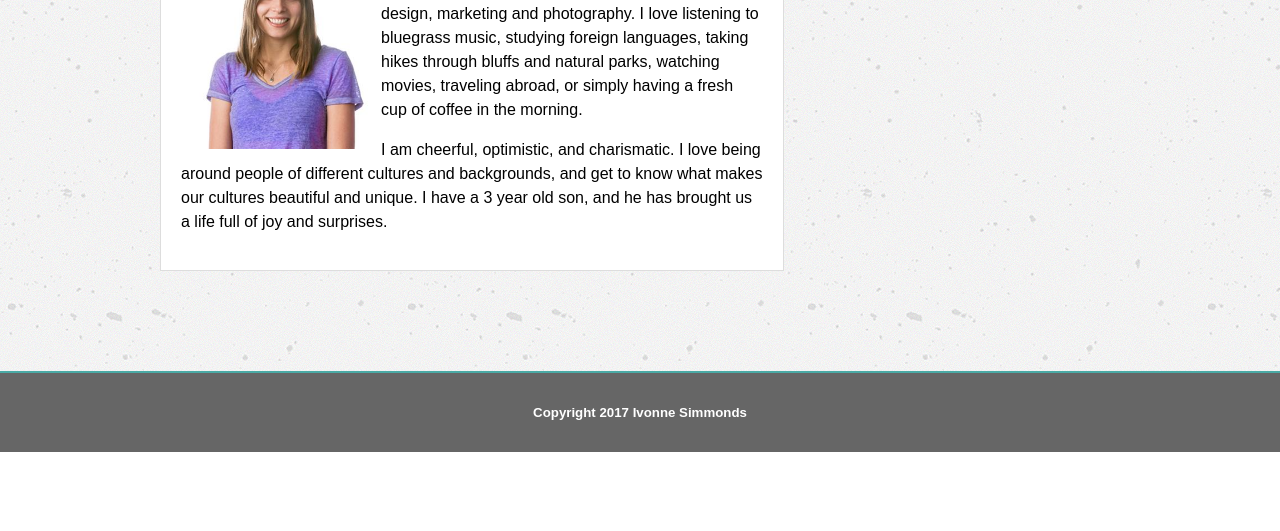
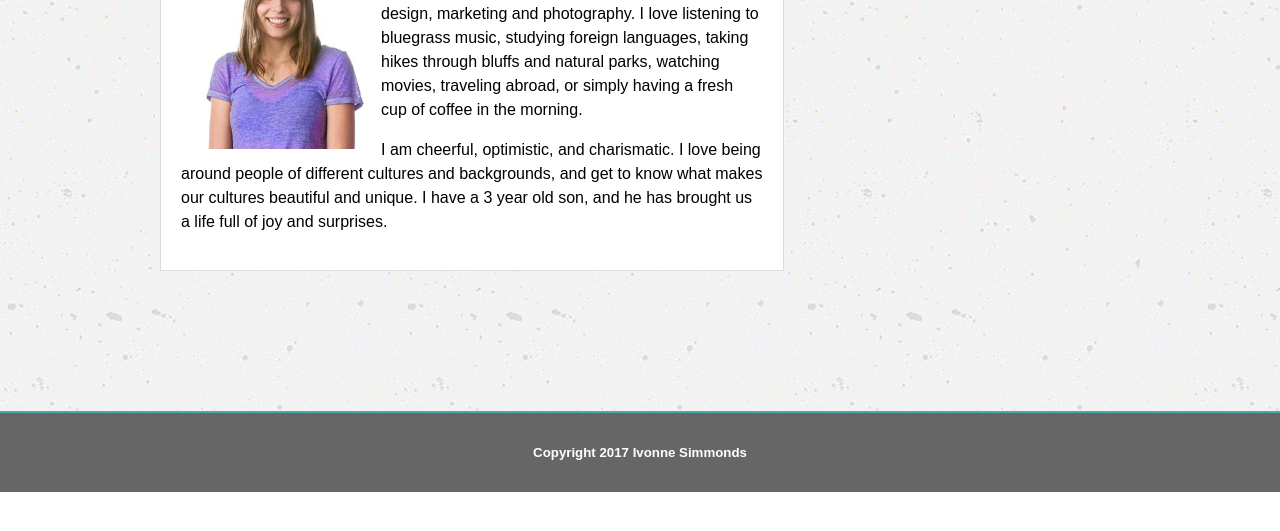
Before and after one commit to ivonnesf/Portfolio1, a plain HTML site: page index.html in a window 1280 px wide. Shown: the part 255-786 px from the top of the page. Drawn offline with nearby package versions, Linux system fonts and the light colour scheme.

Commit message:
Update style.css

```diff
--- a/assets/css/style.css
+++ b/assets/css/style.css
@@ -30,7 +30,7 @@ body{
     background-repeat: repeat;
     margin: 0;
     height: 100%;
-    padding-bottom: 80px
+    padding-bottom: 120px
 
 
 
```
